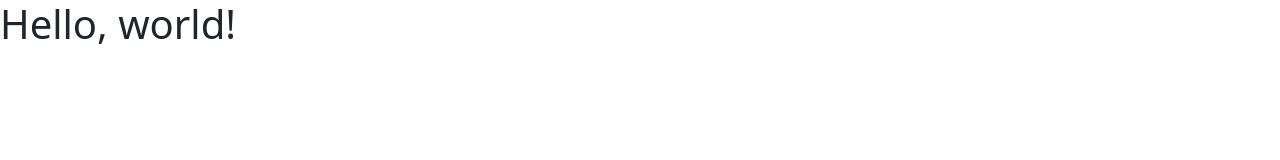
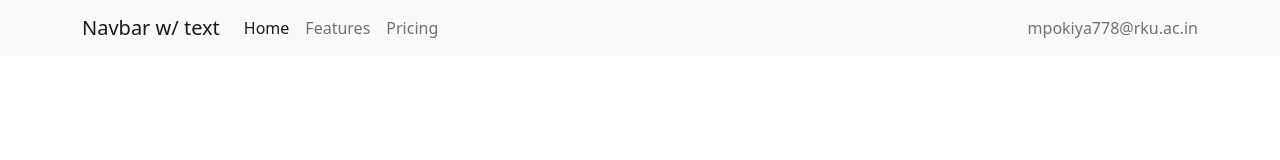
Before and after one commit to mpokiya778/portfolio, a plain HTML site: page index.html in a window 1280 px wide. Drawn offline with nearby package versions, Linux system fonts and the light colour scheme.

Commit message:
updated index.html

```diff
--- a/index.html
+++ b/index.html
@@ -11,8 +11,30 @@
     <title>Hello, world!</title>
   </head>
   <body>
-    <h1>Hello, world!</h1>
-
+    <nav class="navbar navbar-expand-lg navbar-light bg-light">
+        <div class="container">
+          <a class="navbar-brand" href="#">Navbar w/ text</a>
+          <button class="navbar-toggler" type="button" data-bs-toggle="collapse" data-bs-target="#navbarText" aria-controls="navbarText" aria-expanded="false" aria-label="Toggle navigation">
+            <span class="navbar-toggler-icon"></span>
+          </button>
+          <div class="collapse navbar-collapse" id="navbarText">
+            <ul class="navbar-nav me-auto mb-2 mb-lg-0">
+              <li class="nav-item">
+                <a class="nav-link active" aria-current="page" href="#">Home</a>
+              </li>
+              <li class="nav-item">
+                <a class="nav-link" href="#">Features</a>
+              </li>
+              <li class="nav-item">
+                <a class="nav-link" href="#">Pricing</a>
+              </li>
+            </ul>
+            <span class="navbar-text">
+             mpokiya778@rku.ac.in
+            </span>
+          </div>
+        </div>
+      </nav>
     <!-- Optional JavaScript; choose one of the two! -->
 
     <!-- Option 1: Bootstrap Bundle with Popper -->
```
